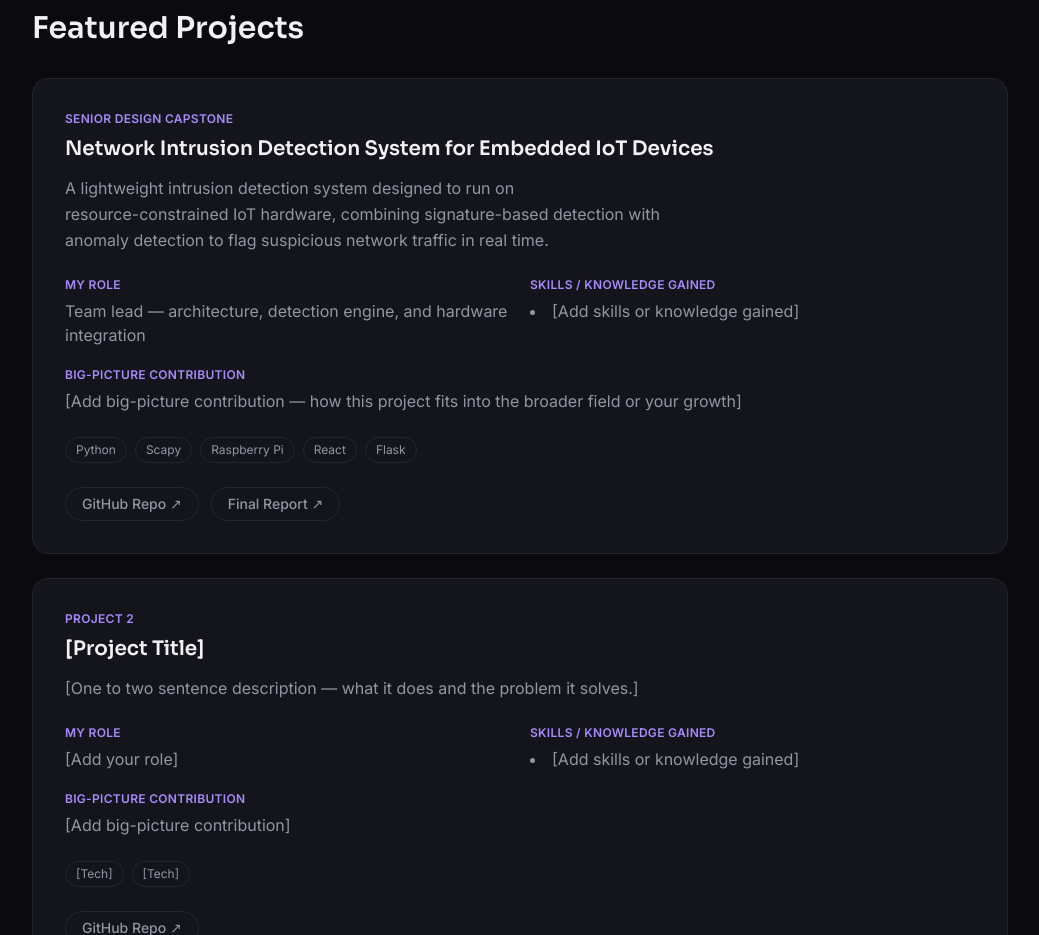
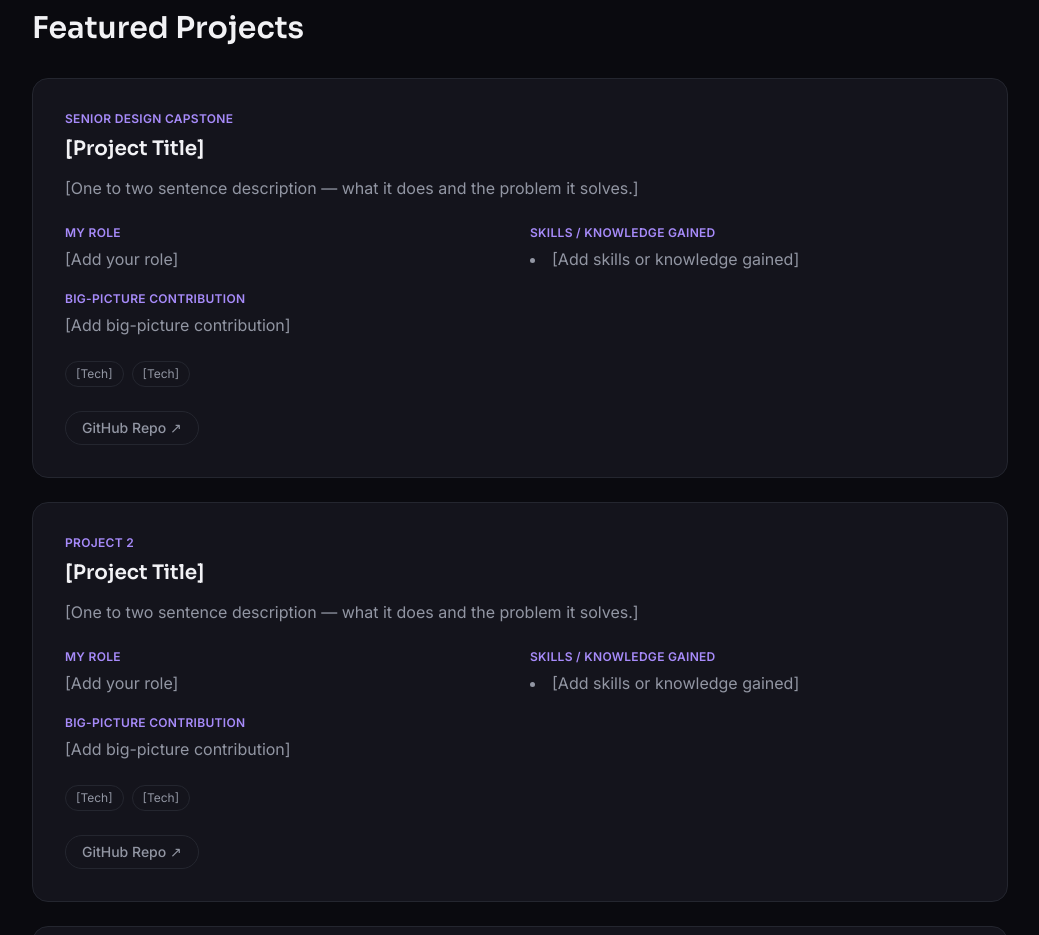
Before and after one commit to garrett-lane/personal-portfolio, a React (Vite) app: page / in a window 1280 px wide. Shown: the part 1061-1996 px from the top of the page, without its empty margins (120-1159 px from the left). Built offline with nearby package versions, Linux system fonts and the light colour scheme.

Commit message:
placeholder info

```diff
--- a/src/data/content.ts
+++ b/src/data/content.ts
@@ -62,18 +62,13 @@ export type ProjectEntry = {
 export const projects: ProjectEntry[] = [
   {
     tag: "Senior Design Capstone",
-    title: "Network Intrusion Detection System for Embedded IoT Devices",
-    description: `A lightweight intrusion detection system designed to run on
-resource-constrained IoT hardware, combining signature-based detection with
-anomaly detection to flag suspicious network traffic in real time.`,
-    role: "Team lead — architecture, detection engine, and hardware integration",
+    title: "[Project Title]",
+    description: "[One to two sentence description — what it does and the problem it solves.]",
+    role: "[Add your role]",
     skillsGained: ["[Add skills or knowledge gained]"],
-    bigPicture: "[Add big-picture contribution — how this project fits into the broader field or your growth]",
-    stack: ["Python", "Scapy", "Raspberry Pi", "React", "Flask"],
-    links: [
-      { label: "GitHub Repo", href: "https://github.com/garrett-lane/senior-design" },
-      { label: "Final Report", href: "#" },
-    ],
+    bigPicture: "[Add big-picture contribution]",
+    stack: ["[Tech]", "[Tech]"],
+    links: [{ label: "GitHub Repo", href: "#" }],
   },
   {
     tag: "Project 2",
```
